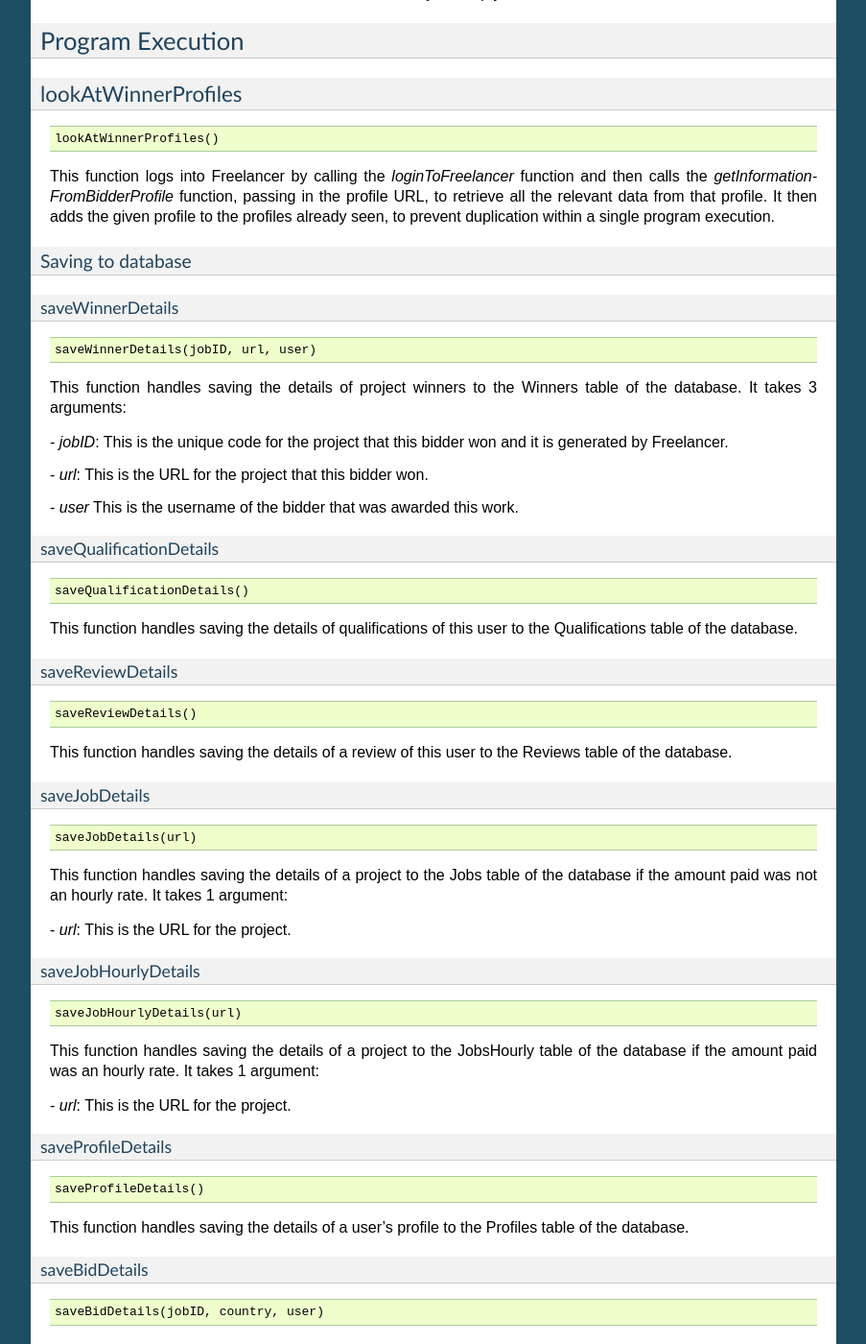
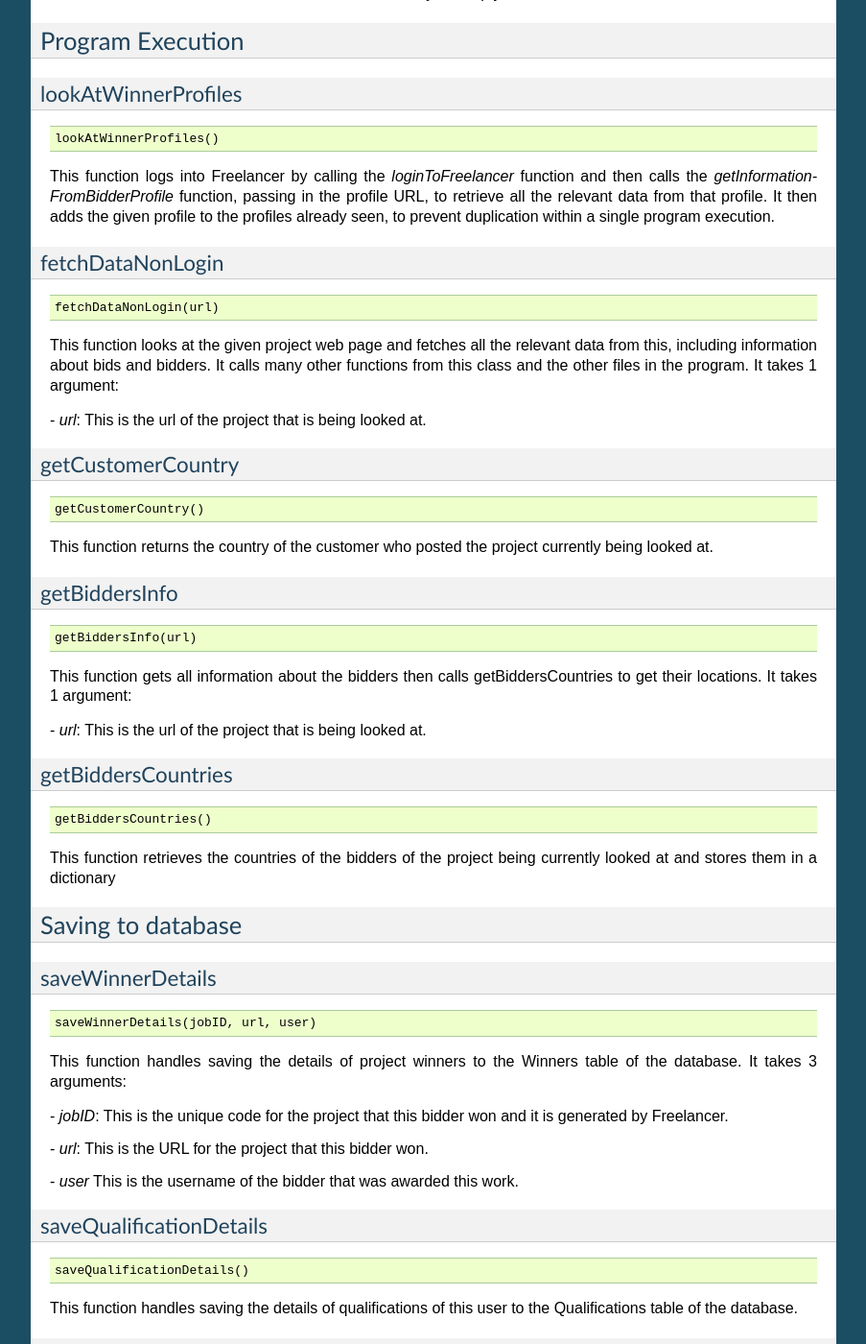
Before and after one commit to ben-dent/Contract-Cheating-Analysis, a Sphinx documentation site: the page built from docs/main.rst, in a window 1280 px wide and 1400 px high, scrolled down 1784 px. Shown: the whole window at 96% size, without its empty margins (198-1101 px from the left). Built offline with Sphinx 7.4.7, drawn with Linux system fonts in a browser that asks for light colours; some of the changed text lies outside the part shown.

Commit message:
Updating docs

```diff
--- a/docs/main.rst
+++ b/docs/main.rst
@@ -104,7 +104,7 @@ Program Execution
 ^^^^^^^^^^^^^^^^^^^^^
 
 lookAtWinnerProfiles
----------------------
+------------------------
 .. code-block:: python
 
    lookAtWinnerProfiles()
@@ -112,11 +112,49 @@ lookAtWinnerProfiles
 This function logs into Freelancer by calling the *loginToFreelancer* function and then calls the *getInformationFromBidderProfile* function, passing in the profile URL, to retrieve all the relevant data from that profile.
 It then adds the given profile to the profiles already seen, to prevent duplication within a single program execution.
 
+fetchDataNonLogin
+------------------
+.. code-block:: python
+
+   fetchDataNonLogin(url)
+
+This function looks at the given project web page and fetches all the relevant data from this, including information about bids and bidders. It calls many other functions from this class and the other files in the program.
+It takes 1 argument:
+
+| - *url*: This is the url of the project that is being looked at.
+
+getCustomerCountry
+-------------------
+.. code-block:: python
+
+   getCustomerCountry()
+
+This function returns the country of the customer who posted the project currently being looked at.
+
+getBiddersInfo
+---------------
+.. code-block:: python
+
+   getBiddersInfo(url)
+
+This function gets all information about the bidders then calls getBiddersCountries to get their locations.
+It takes 1 argument:
+
+| - *url*: This is the url of the project that is being looked at.
+
+getBiddersCountries
+--------------------
+.. code-block:: python
+
+   getBiddersCountries()
+
+This function retrieves the countries of the bidders of the project being currently looked at and stores them in a dictionary
+
 Saving to database
-*******************
+^^^^^^^^^^^^^^^^^^^
 
 saveWinnerDetails
-__________________
+------------------------
 .. code-block:: python
 
    saveWinnerDetails(jobID, url, user)
@@ -131,7 +169,7 @@ It takes 3 arguments:
 | - *user* This is the username of the bidder that was awarded this work.
 
 saveQualificationDetails
-__________________
+--------------------------
 .. code-block:: python
 
    saveQualificationDetails()
@@ -139,7 +177,7 @@ __________________
 This function handles saving the details of qualifications of this user to the Qualifications table of the database.
 
 saveReviewDetails
-__________________
+------------------
 .. code-block:: python
 
    saveReviewDetails()
@@ -147,7 +185,7 @@ __________________
 This function handles saving the details of a review of this user to the Reviews table of the database.
 
 saveJobDetails
-__________________
+---------------
 .. code-block:: python
 
    saveJobDetails(url)
@@ -158,7 +196,7 @@ It takes 1 argument:
 | - *url*: This is the URL for the project.
 
 saveJobHourlyDetails
-__________________
+---------------------
 .. code-block:: python
 
    saveJobHourlyDetails(url)
@@ -169,7 +207,7 @@ It takes 1 argument:
 | - *url*: This is the URL for the project.
 
 saveProfileDetails
-__________________
+-------------------
 .. code-block:: python
 
    saveProfileDetails()
@@ -177,7 +215,7 @@ __________________
 This function handles saving the details of a user's profile to the Profiles table of the database.
 
 saveBidDetails
-__________________
+---------------
 .. code-block:: python
 
    saveBidDetails(jobID, country, user)
```
Also changed, not shown: Main.py (+7 -0 lines), docs/dataAnalysis.rst (+8 -10 lines).
